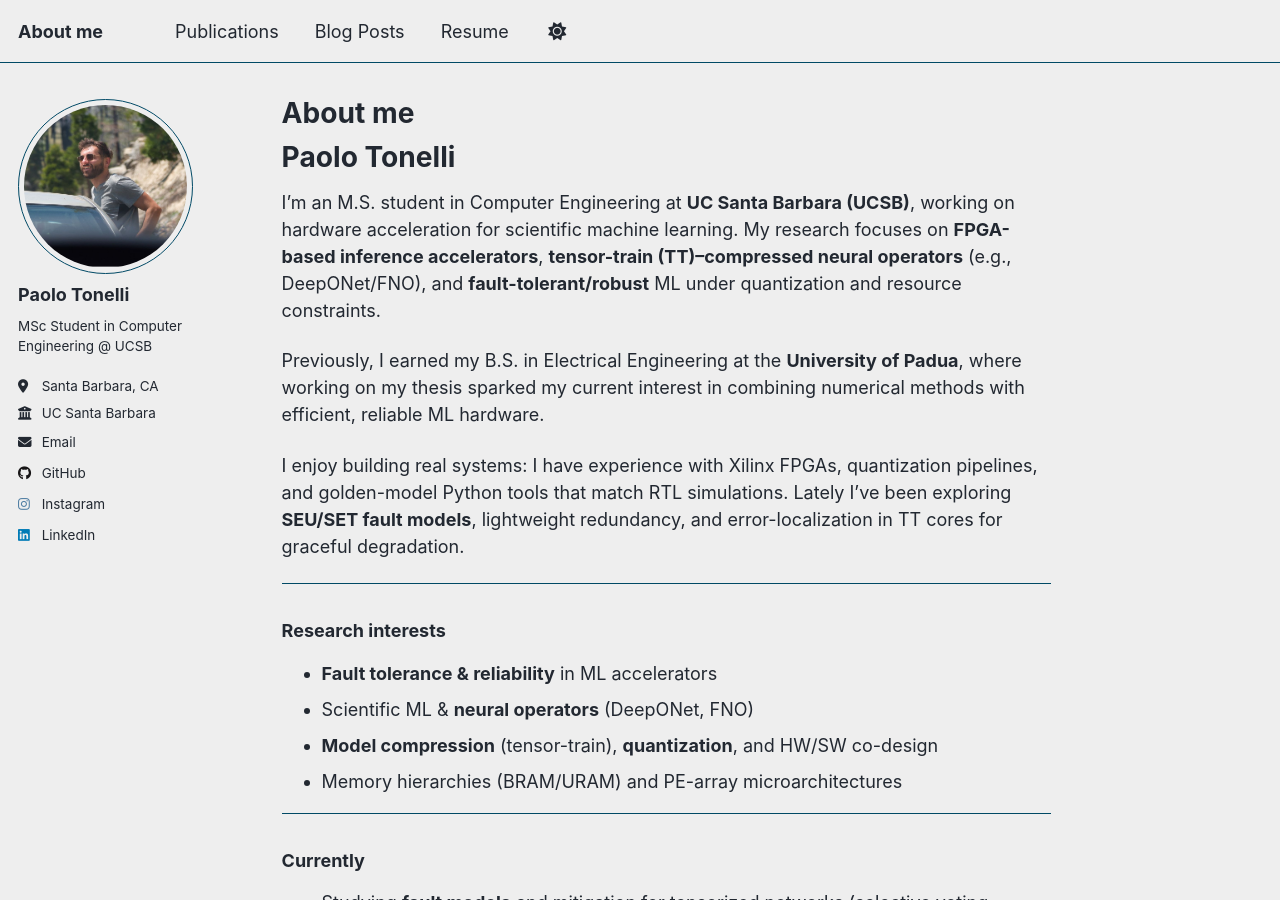
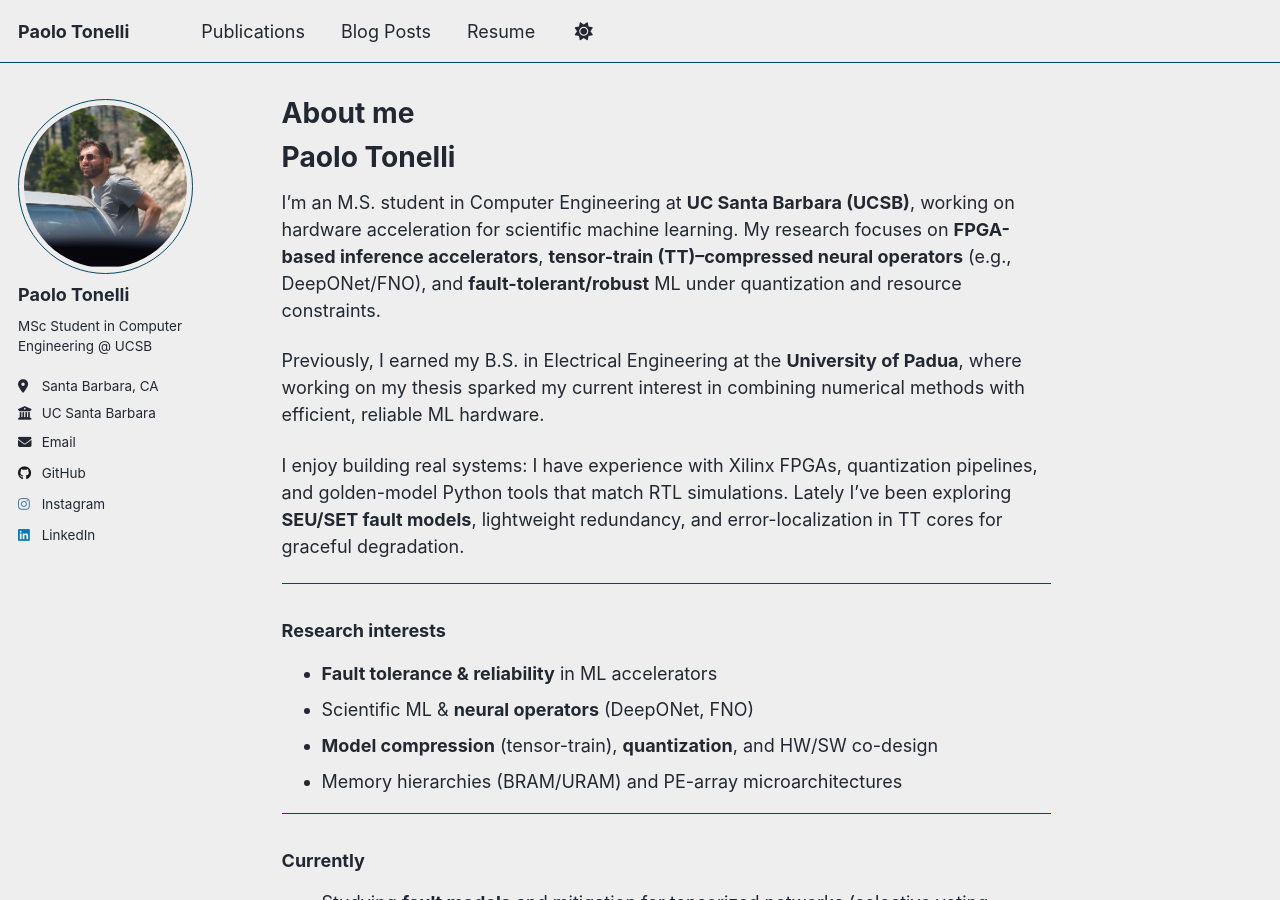
Before and after one commit to paolotonelli/paolotonelli.github.io, a Jekyll site: the page built from _pages/about.md, in a window 1280 px wide and 900 px high. Built offline with Jekyll 4.4.1, drawn with Linux system fonts in a browser that asks for light colours; a script that is not in the unit is left out.

Commit message:
Update _config.yml

```diff
--- a/_config.yml
+++ b/_config.yml
@@ -9,7 +9,7 @@
 # Basic Site Settings
 locale                   : "en-US"
 site_theme               : "air" # Currently available options are "default", "air"
-title                    : "About me"
+title                    : "Paolo Tonelli"
 title_separator          : "-"
 name                     : &name "Paolo Tonelli"
 description              : &description "Your Name's academic portfolio"   # Update this with a general description of your site, this is the default if not overridden by a page
```
